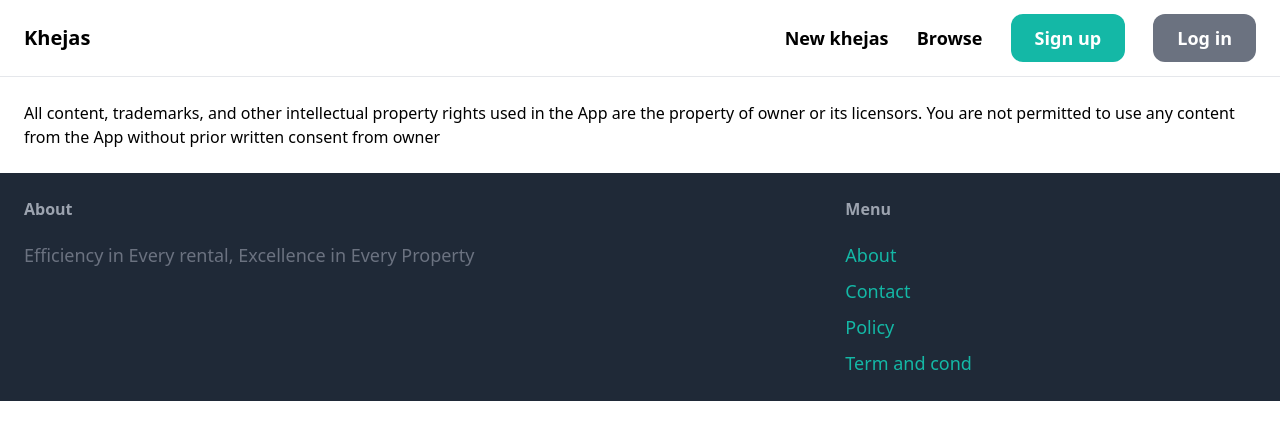
After one commit to Stephenmuhindi/dj, a Django app: page /policy/ in a window 1280 px wide. The commit adds this page. Shown: the top 440 px of the page. Run offline with Django 4.2, Linux system fonts and the light colour scheme; some libraries are stand-ins or nearby versions.

```diff
--- a/dj/core/templates/core/base.html
+++ b/dj/core/templates/core/base.html
@@ -11,7 +11,7 @@
     </head>
 
     <body>
-        <nav class="py-6 px-6 flex justify-between items-center border-b border-gray-200">
+        <nav class="py-6 px-6 flex justify-between khejass-center border-b border-gray-200">
             <a href="/" class="text-xl font-semibold">Khejas</a>
 
             <div class="space-x-6">
@@ -44,10 +44,10 @@
                 <h3 class="mb-5 font-semibold text-gray-400">Menu</h3>
 
                 <ul class="space-y-2">
-                    <li><a href="#" class="text-lg text-teal-500 hover:text-teal-700">About</a></li>
+                    <li><a href="{% url 'core:About' %}" class="text-lg text-teal-500 hover:text-teal-700">About</a></li>
                     <li><a href="{% url 'core:contact' %}" class="text-lg text-teal-500 hover:text-teal-700">Contact</a></li>
-                    <li><a href="#" class="text-lg text-teal-500 hover:text-teal-700">Policy</a></li>
-                    <li><a href="#" class="text-lg text-teal-500 hover:text-teal-700">Term and cond</a></li>
+                    <li><a href="{% url 'core:policy' %}" class="text-lg text-teal-500 hover:text-teal-700">Policy</a></li>
+                    <li><a href="{% url 'core:terms_and_cond' %}" class="text-lg text-teal-500 hover:text-teal-700">Term and cond</a></li>
                 </ul>
             </div>
         </footer>
--- /dev/null
+++ b/dj/core/templates/core/policy.html
@@ -0,0 +1,7 @@
+{% extends 'core/base.html' %}
+
+{% block title %}CONTACT{% endblock %}
+
+cccs{% block content %}
+    <h1>All content, trademarks, and other intellectual property rights used in the App are the property of owner or its licensors. You are not permitted to use any content from the App without prior written consent from owner</h1>
+{% endblock %}
--- a/dj/core/urls.py
+++ b/dj/core/urls.py
@@ -9,6 +9,9 @@ app_name = 'core'
 urlpatterns = [
     path('', views.index, name='index'),
     path('contact/', views.contact, name='contact'),
+    path('about/', views.About, name='About'),
+    path('terms_and_cond/', views.terms_and_cond, name='terms_and_cond'),
+    path('policy/', views.policy, name='policy'),
     path('signup/', views.signup, name='signup'),
     path('login/', auth_views.LoginView.as_view(template_name='core/login.html', authentication_form=LoginForm), name='login'),
 ]
--- a/dj/core/views.py
+++ b/dj/core/views.py
@@ -5,7 +5,7 @@ from khejas.models import Category, Khejas
 from .forms import SignupForm
 
 def index(request):
-    khejass = Khejas.objects.filter(is_vacant=False)[0:6]
+    khejass = Khejas.objects.filter(is_vacant=False)[0:9]
     categories = Category.objects.all()
 
     return render(request, 'core/index.html', {
@@ -15,6 +15,13 @@ def index(request):
 
 def contact(request):
     return render(request, 'core/contact.html')
+def About(request):
+    return render(request, 'core/about.html')
+def terms_and_cond(request):
+    return render(request, 'core/terms_and_cond.html')
+def policy(request):
+    return render(request, 'core/policy.html')
+
 
 def signup(request):
     if request.method == 'POST':
--- a/dj/dashboard/__init__.py
+++ /dev/null
@@ -1,3 +0,0 @@
-from django.contrib import admin
-
-# Register your models here.
--- a/dj/dj/urls.py
+++ b/dj/dj/urls.py
@@ -5,7 +5,7 @@ from django.urls import path, include
 
 urlpatterns = [
     path('', include('core.urls')),
-    path('khejas/', include('khejas.urls')),
+    path('khejass/', include('khejas.urls')),
     path('dashboard/', include('dashboard.urls')),
     path('inbox/', include('conversations.urls')),
     path('admin/', admin.site.urls),
--- a/dj/khejas/templates/khejas/detail.html
+++ b/dj/khejas/templates/khejas/detail.html
@@ -28,7 +28,7 @@
                 <a href="{% url 'khejas:delete' khejas.id %}" class="inline-block mt-6 px-6 py-3 text-lg font-semibold bg-red-500 text-white rounded-xl">Delete</a>
             </div>
         {% else %}
-            <a href="{% url 'conversation:new' khejas.id %}" class="inline-block mt-6 px-6 py-3 text-lg font-semibold bg-teal-500 text-white rounded-xl hover:bg-teal-700">Contact landlord</a>
+            <a href="{% url 'conversations:new' khejas.id %}" class="inline-block mt-6 px-6 py-3 text-lg font-semibold bg-teal-500 text-white rounded-xl hover:bg-teal-700">Contact landlord</a>
         {% endif %}
     </div>
 </div>
@@ -39,7 +39,7 @@
     <div class="grid grid-cols-3 gap-3">
         {% for khejas in related_khejass %}
             <div>
-                <a href="{% url 'khejas:detail' item.id %}">
+                <a href="{% url 'khejas:detail' khejas.id %}">
                     <div>
                         <img src="{{ khejas.image.url }}" class="rounded-t-xl">
                     </div>
--- a/dj/khejas/templates/khejas/khejas.html
+++ b/dj/khejas/templates/khejas/khejas.html
@@ -35,7 +35,7 @@
             <div class="grid grid-cols-3 gap-3">
                 {% for khejas in khejass %}
                     <div>
-                        <a href="{% url 'khejas:detail' item.id %}">
+                        <a href="{% url 'khejas:detail' khejas.id %}">
                             <div>
                                 <img src="{{ khejas.image.url }}" class="rounded-t-xl">
                             </div>
```
Also changed, not shown: dj/core/templates/core/about.html (added, +7 -0 lines), dj/core/templates/core/terms_and_cond.html (added, +7 -0 lines), dj/khejas/views.py (+6 -6 lines), dj/conversations/__init__.py (added), dj/core/admin.py (line endings or trailing spaces), dj/db.sqlite3, dj/khejas/templates/khejas/form.html (renamed from dj/khejas/templates/khejas/forms.html).
